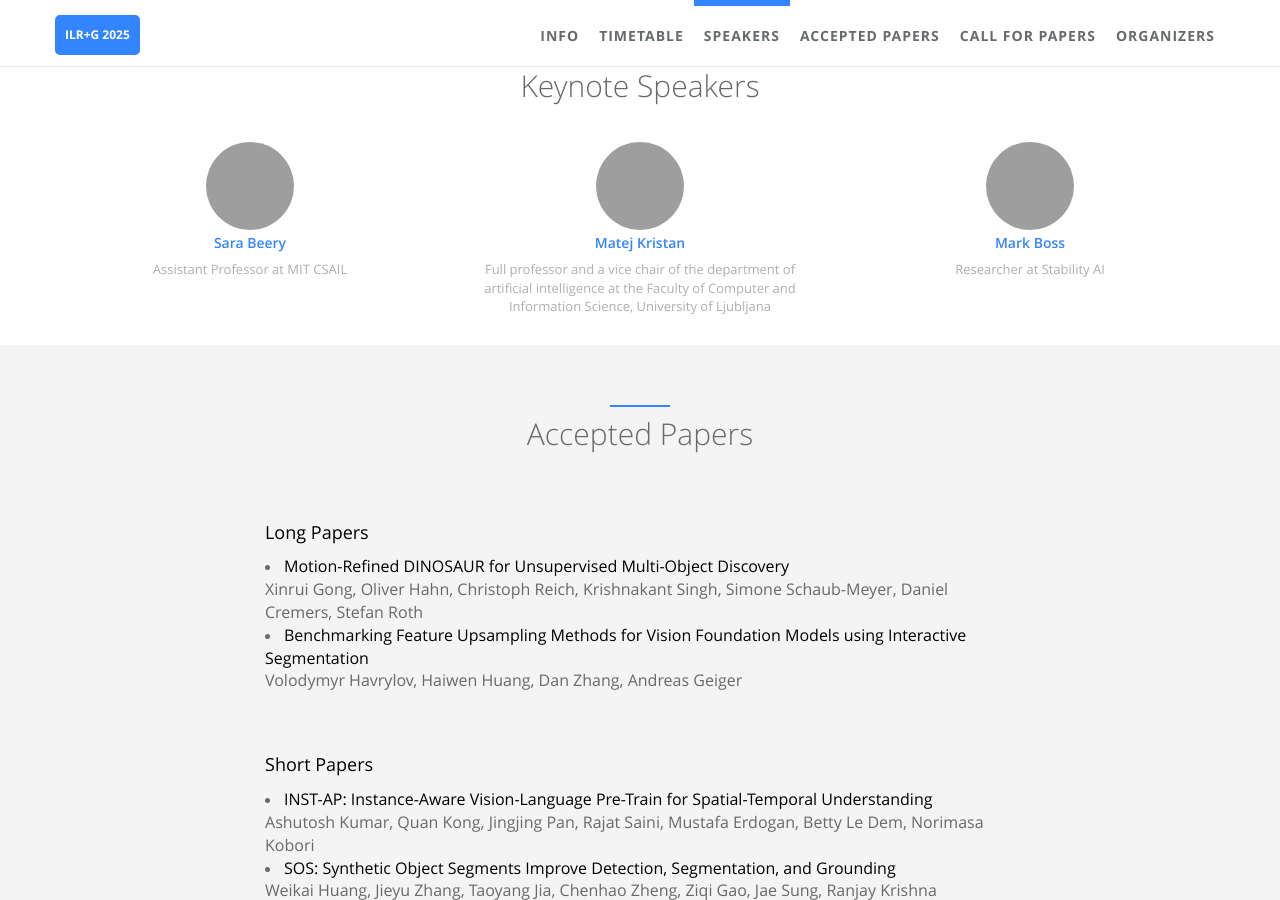
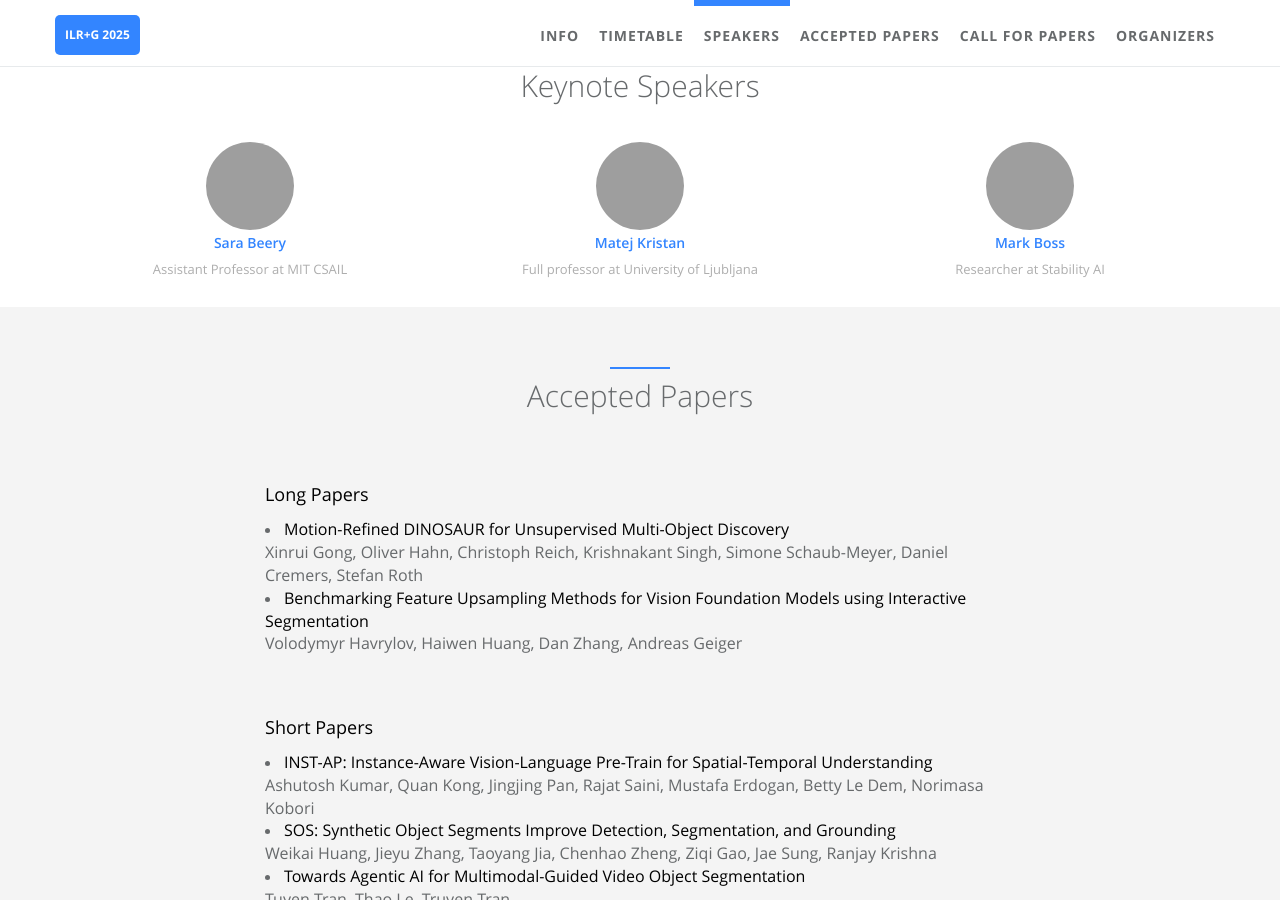
Before and after one commit to ilr-workshop/ICCVW2025, a Jekyll site: the page built from index.html, in a window 1280 px wide and 900 px high, scrolled down 2477 px, cut to the strip 0-900 px from the top of the window. Built offline with Jekyll 4.4.1, drawn with Linux system fonts in a browser that asks for light colours; grey boxes are pictures that could not be loaded.

Commit message:
Update speaker.yml

```diff
--- a/_data/index/speaker.yml
+++ b/_data/index/speaker.yml
@@ -16,7 +16,7 @@
   url: https://www.vicos.si/people/matej_kristan/
   i18n: Matej Kristan
   img: /static/assets/img/landing/matej.png
-  desc: Full professor and a vice chair of the department of artificial intelligence at the Faculty of Computer and Information Science, University of Ljubljana
+  desc: Full professor at University of Ljubljana
   title:
   abstract:
   bio:
```
